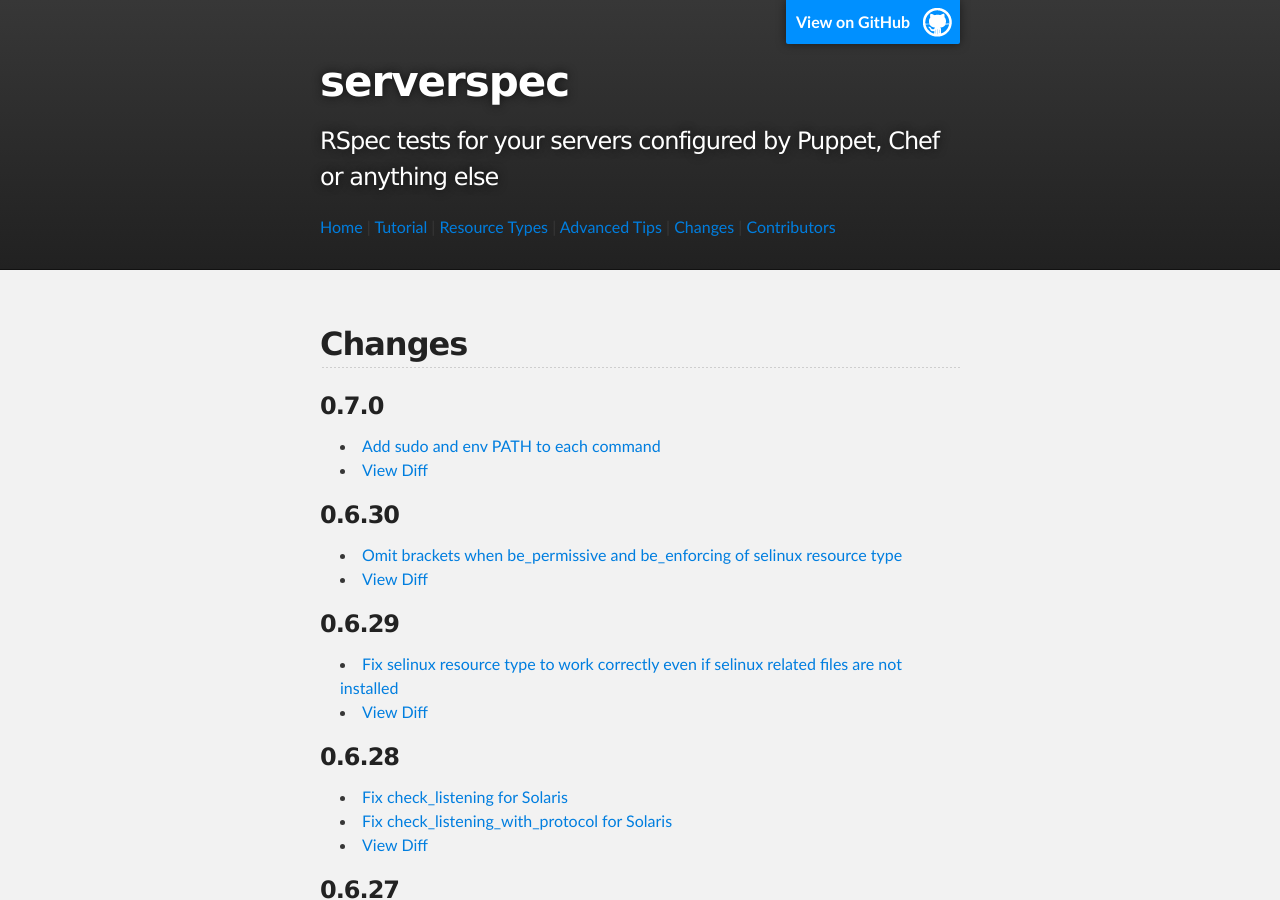
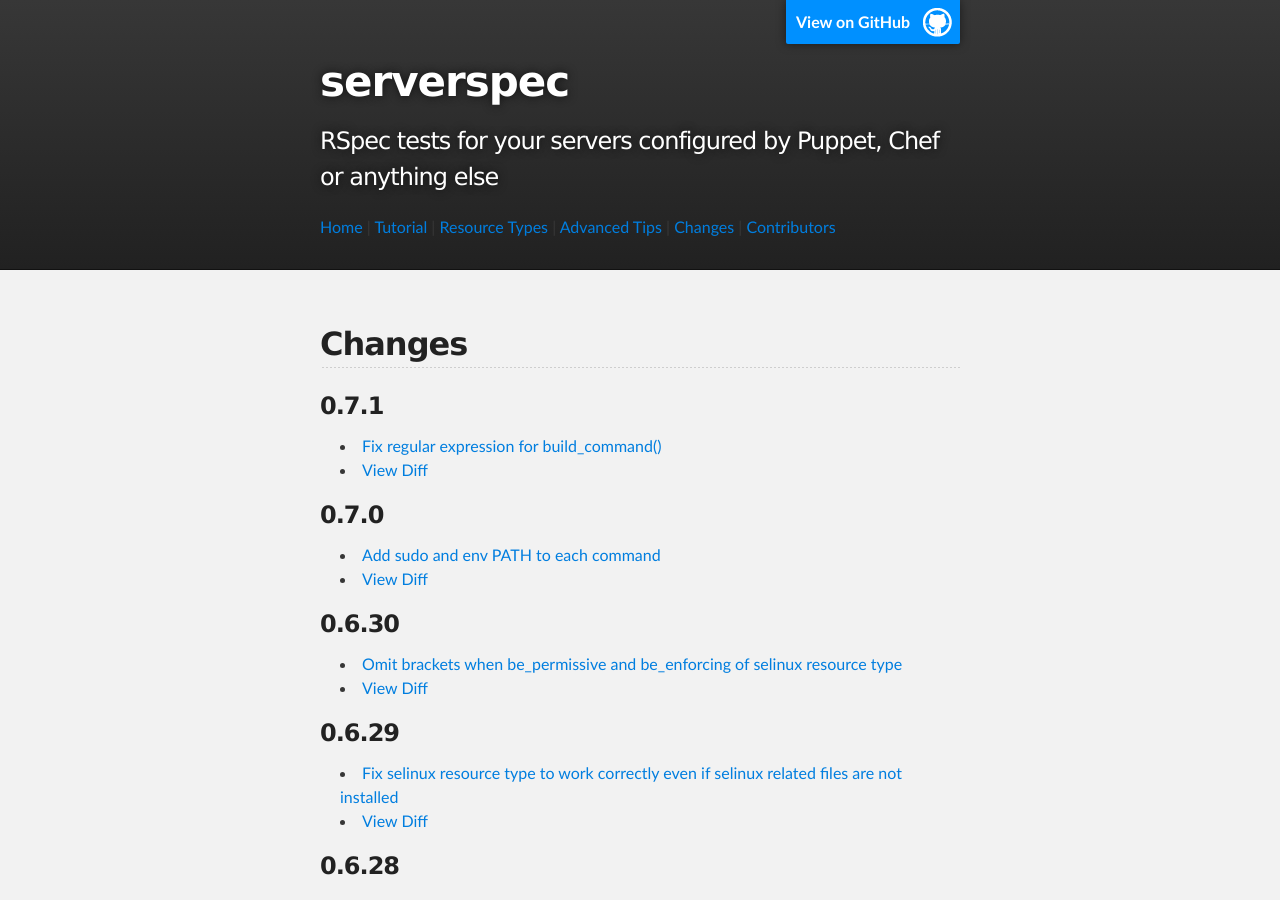
Before and after one commit to serverspec/serverspec.github.io, a Jekyll site: the page built from changes.md, in a window 1280 px wide and 900 px high. Built offline with Jekyll 4.4.1, drawn with Linux system fonts in a browser that asks for light colours; Markdown is read by kramdown in place of the engine named in the settings.

Commit message:
Add changes of v0.7.1

```diff
--- a/changes.md
+++ b/changes.md
@@ -4,6 +4,11 @@ title: Changes
 ---
 
 ## Changes
+
+### 0.7.1
+
+ * [Fix regular expression for build_command()](https://github.com/serverspec/serverspec/pull/220)
+ * [View Diff](https://github.com/serverspec/serverspec/compare/v0.7.0...v0.7.1)
 
 ### 0.7.0
 
```
